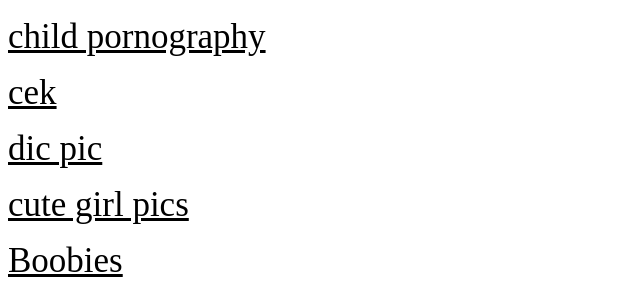
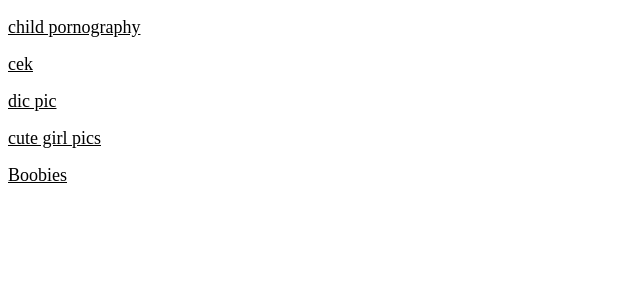
Before and after one commit to pewpewkat/yes., a plain HTML site: page index.html in a window 1280 px wide. Shown: the part 1017-1314 px from the top of the page, without its empty margins (0-640 px from the left). After the commit the page ends 1219 px from the top, so only its background shows below. Drawn offline with Linux system fonts and the light colour scheme.

Commit message:
Update SUs.css

```diff
--- a/SUs.css
+++ b/SUs.css
@@ -9,6 +9,6 @@ p {
 }
 a{
     color: black;
-    font-size: 35px;
+    font-size: 18px;
 
 }
```
